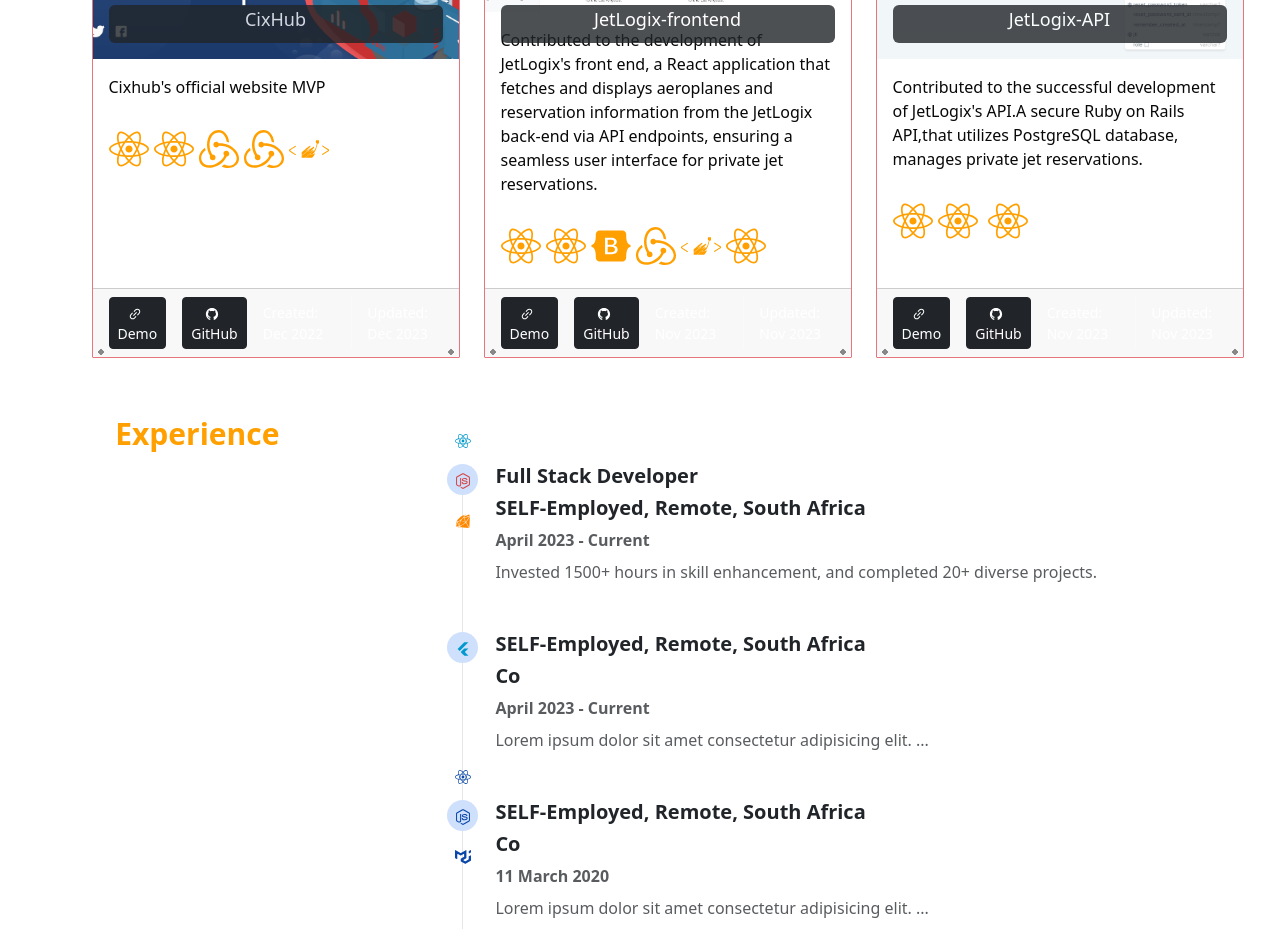
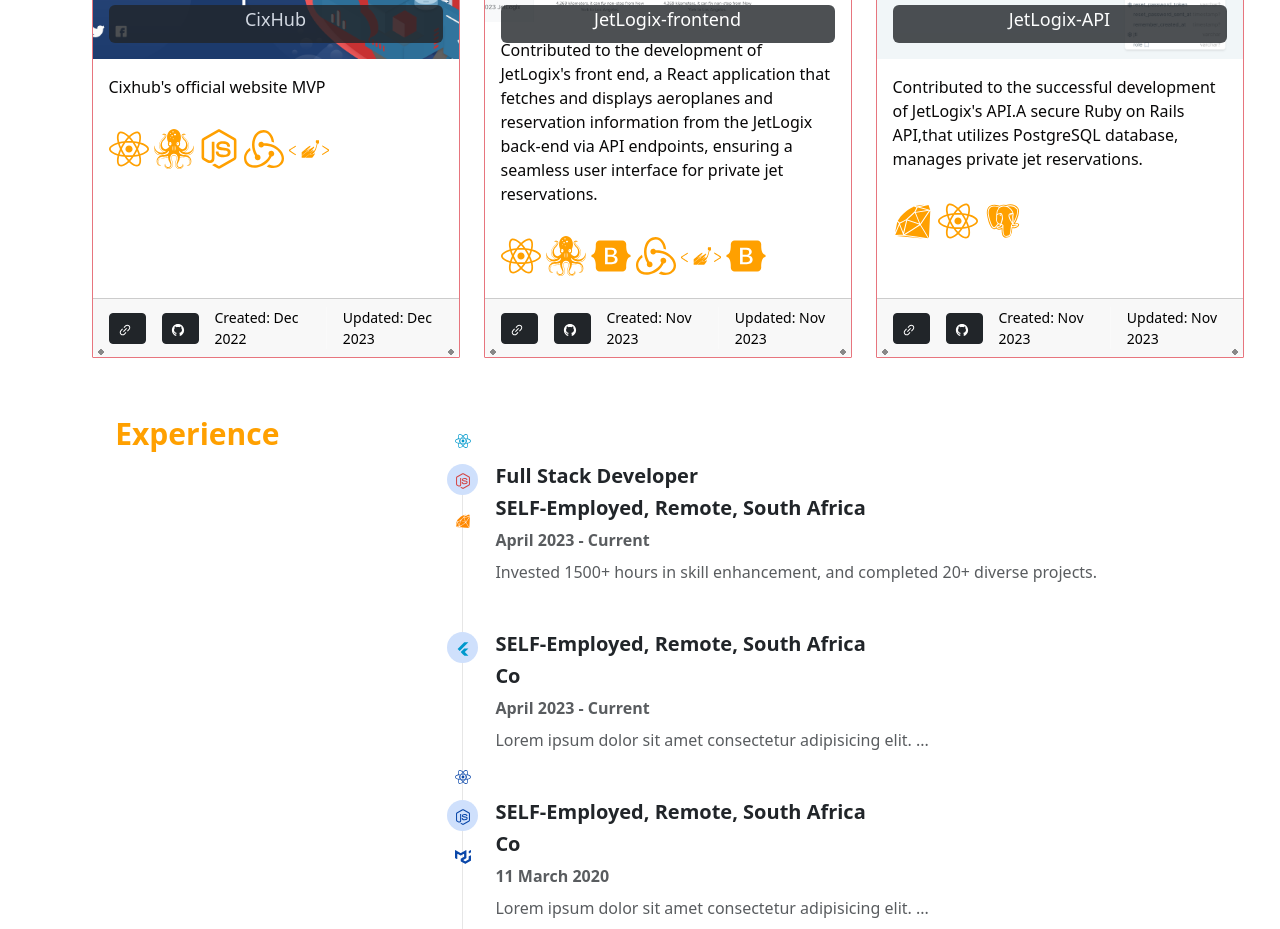
Before and after one commit to RileyManda/portfolio-v1, a React (Vite) app: page / in a window 1280 px wide. Shown: the part 980-1909 px from the top of the page. Built offline with nearby package versions, Linux system fonts and the light colour scheme; a web font is replaced by a local one.

Commit message:
Updated tech stack icons colors

```diff
--- a/src/App.css
+++ b/src/App.css
@@ -365,3 +365,7 @@
   align-items: center;
   justify-content: center;
 }
+
+.footer-text {
+  color: #000;
+}
--- a/src/api/projectData.js
+++ b/src/api/projectData.js
@@ -16,7 +16,7 @@ const projects = [
       "react-testing-library",
       "bootstrap",
       "redux-toolkit",
-      "react-styled-component",
+      "styled-components",
       "Redux-toolkit"
     ],
     "image": jetlogixImage,
@@ -46,9 +46,9 @@ const projects = [
     "topics": [
       "react",
       "react-testing-library",
-      "themeui",
+      "nextjs",
       "redux-toolkit",
-      "react-styled-component",
+      "styled-components",
     ],
     "image": CixhubImage,
     "created_at": "2022-12-01T12:00:00Z",
--- a/src/components/ProjectCard.jsx
+++ b/src/components/ProjectCard.jsx
@@ -5,7 +5,9 @@ import Badge from 'react-bootstrap/Badge';
 import { FaReact, FaNodeJs, FaBootstrap } from "react-icons/fa";
 import Stack from 'react-bootstrap/Stack';
 import { AiOutlineLink, AiFillGithub } from 'react-icons/ai';
-import { SiRedux, SiStyledcomponents } from "react-icons/si";
+import { SiRedux, SiStyledcomponents, SiTestinglibrary, SiTailwindcss } from "react-icons/si";
+import { DiRuby } from "react-icons/di";
+import { BiLogoPostgresql } from "react-icons/bi";
 
 
 
@@ -13,19 +15,19 @@ import { SiRedux, SiStyledcomponents } from "react-icons/si";
 
 const techIconMap = {
     react: <FaReact />,
-    'react-testing-library': <FaReact />,
+    postgresql: <BiLogoPostgresql />,
+    'react-testing-library': <SiTestinglibrary />,
     bootstrap: <FaBootstrap />,
     'redux-toolkit': <SiRedux />,
-    'react-styled-component': <SiStyledcomponents />,
-    'Redux-toolkit': <FaReact />,
-    'ruby on rails': <FaReact />,
+    'styled-components': <SiStyledcomponents />,
+    'Redux-toolkit': <FaBootstrap />,
+    'ruby on rails': <DiRuby />,
     'api authentication': <FaReact />,
-    devise: <FaReact />,
-    rails: <FaReact />,
-    cancancan: <FaReact />,
+    rails: <DiRuby />,
     ruby: <FaReact />,
-    'tailwind - css': <FaNodeJs />,
-    'themeui': <SiRedux />,
+    nodejs: <FaNodeJs />,
+    nextjs: <FaNodeJs />,
+    'tailwind - css': <SiTailwindcss />,
 
 };
 
@@ -66,11 +68,10 @@ const ProjectCard = ({ image, title, description, demo, github, techarray, creat
                     <Stack direction="horizontal" gap={3} className="footer-stack">
                         <Button onClick={handleDemoClick} size="sm" variant="dark">
                             <AiOutlineLink style={{ marginRight: '5px' }} />
-                            Demo
+
                         </Button>
                         <Button onClick={handleGithubClick} size="sm" variant="dark">
                             <AiFillGithub style={{ marginRight: '5px' }} />
-                            GitHub
                         </Button>
                         <small className="footer-text">Created: {created}</small>
                         <div className="vr" />
```
